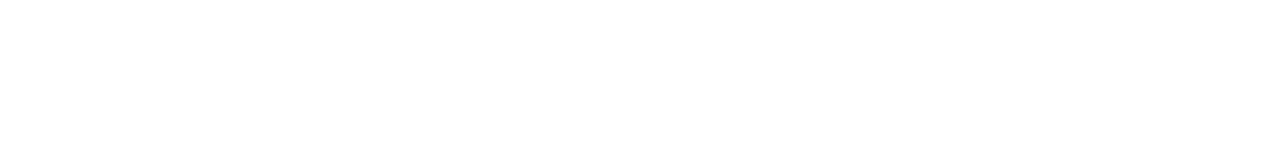
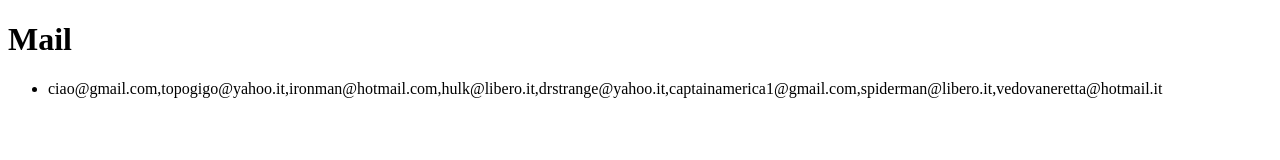
Before and after one commit to Ericson-Manalo/js-mail-dadi, a plain HTML site: page index.html in a window 1280 px wide. Drawn offline with Linux system fonts and the light colour scheme.

Commit message:
trying to see if my list can be seen on the page

```diff
--- a/index.html
+++ b/index.html
@@ -8,8 +8,13 @@
 </head>
 <body>
 
+    <h1>
+        Mail
+    </h1>
 
+    <ul>
 
+    </ul>
 
     <script src="js/myscript.js"></script>
 </body>
--- a/js/myscript.js
+++ b/js/myscript.js
@@ -29,4 +29,28 @@ Chiedi all’utente la sua email, controlla che sia nella lista di chi può acce
 Tenete presente che non è permesso utilizzare funzioni built-in degli array come Array.includes() e Array.indexOf(), pena l'annullamento dell'esercizio.
 ****************************************************************/
 
-const arrayMail = ["ciao@gmail.com", "topogigo@yahoo.it", "ironman@hotmail.com", "hulk@libero.it", "drstrange@yahoo.it", "captainamerica1@gmail.com", "spiderman@libero.it", "vedovaneretta@hotmail.it"];
+
+
+//const userMail = prompt ('Insert your mail:');
+
+
+
+
+const ulElement = document.querySelector('ul');
+
+//for (let i = 0; i < arrayMail.lenght; i++){
+
+    const arrayMail = ["ciao@gmail.com", "topogigo@yahoo.it", "ironman@hotmail.com", "hulk@libero.it", "drstrange@yahoo.it", "captainamerica1@gmail.com", "spiderman@libero.it", "vedovaneretta@hotmail.it"];
+
+
+    const liElement = document.createElement('li');
+    liElement.append(arrayMail);
+
+
+  /*  if(userMail.value == arrayMail[i]){
+        console.log('Perfetto! la mail coincide');
+    } */
+
+    ulElement.appendChild(liElement);
+
+//}
```
